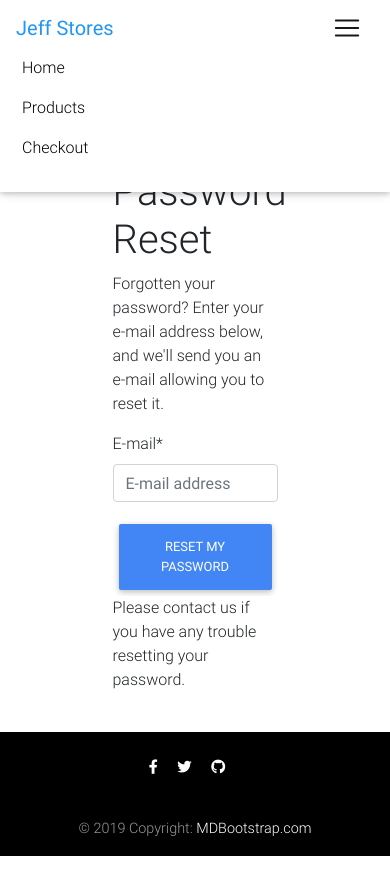
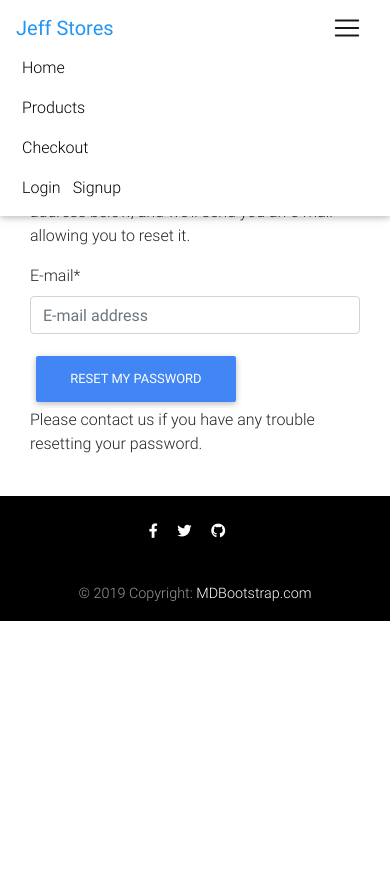
Before and after one commit to fosajeff/django-ecommerce, a Django app: page /accounts/password/reset/ in a window 390 px wide, after a click that opens the changed part. Run offline with Django 3.2, Linux system fonts and the light colour scheme; some libraries are stand-ins or nearby versions.

Commit message:
refactor

```diff
--- a/templates/account/login.html
+++ b/templates/account/login.html
@@ -6,8 +6,9 @@
 <main>
   <div class="container">
     <section class="mb-4">
-      <div class="row wow fadeIn">
-        <div class="col-6 offset-3 pt-5">
+      <div class="wow fadeIn">
+        <div class="d-flex justify-content-center align-items-center">
+          <div class="col-lg-6 col-md-8 pt-3">
             <h1>{% trans "Sign In" %}</h1>
 
             {% get_providers as socialaccount_providers %} {% if socialaccount_providers %}
@@ -46,6 +47,7 @@
             </form>
           </div>
         </div>
+      </div>
     </section>
   </div>
 </main>
--- a/templates/account/logout.html
+++ b/templates/account/logout.html
@@ -4,8 +4,9 @@
 <main>
   <div class="container">
     <section class="mb-4">
-      <div class="row wow fadeIn">
-        <div class="col-6 offset-3 pt-5">
+      <div class="wow fadeIn">
+        <div class="d-flex justify-content-center align-items-center">
+          <div class="col-lg-6 col-md-8 pt-3">
             <h1>{% trans "Sign Out" %}</h1>
 
             <p>{% trans 'Are you sure you want to sign out?' %}</p>
@@ -20,6 +21,7 @@
 
           </div>
         </div>
+      </div>
     </section>
   </div>
 </main>
--- a/templates/account/password_reset.html
+++ b/templates/account/password_reset.html
@@ -5,9 +5,10 @@
 
 <main>
     <div class="container">
-        <section class="mb-4 pt-5">
-            <div class="row wow fadeIn">
-                <div class="col-6 offset-3 pt-5">
+        <section class="mb-4">
+            <div class="wow fadeIn">
+                <div class="d-flex justify-content-center align-items-center">
+                    <div class="col-lg-6 col-md-8 pt-5">
                         <h1>{% trans "Password Reset" %}</h1>
                         {% if user.is_authenticated %}
                         {% include "account/snippets/already_logged_in.html" %}
@@ -27,6 +28,7 @@
 
                     </div>
                 </div>
+            </div>
         </section>
     </div>
 </main>
--- a/templates/account/signup.html
+++ b/templates/account/signup.html
@@ -7,8 +7,9 @@
 <main>
   <div class="container">
     <section class="mb-4">
-      <div class="row wow fadeIn">
-        <div class="col-6 offset-3 pt-5">
+      <div class="wow fadeIn">
+        <div class="d-flex justify-content-center align-items-center">
+          <div class="col-lg-6 col-md-8 pt-3">
             <h1>{% trans "Sign Up" %}</h1>
 
             <p>{% blocktrans %}Already have an account? Then please <a href="{{ login_url }}">sign
@@ -25,6 +26,7 @@
 
           </div>
         </div>
+      </div>
     </section>
   </div>
 </main>
--- a/templates/checkout-page.html
+++ b/templates/checkout-page.html
@@ -4,7 +4,7 @@
 
 <body class="grey lighten-3">
   <!--Main layout-->
-  <main class="mt-5">
+  <main class="mt-2">
     <div class="container wow fadeIn">
       <!-- Heading -->
       <h2 class="my-5 h2 text-center">Checkout form</h2>
--- a/templates/nav.html
+++ b/templates/nav.html
@@ -40,29 +40,29 @@
               {{ request.user | cart_item_count }}
             </span>
             <i class="fas fa-shopping-cart"></i>
-            <span class="clearfix d-none d-sm-inline-block"> Cart </span>
+            <span class="clearfix d-sm-inline-block"> Cart </span>
           </a>
         </li>
         <li class="nav-item">
           <a href="{% url 'core:profile' %}" class="nav-link waves-effect">
-            <span class="clearfix d-none d-sm-inline-block"> Profile </span>
+            <span class="clearfix d-sm-inline-block"> Profile </span>
           </a>
         </li>
         <li class="nav-item">
           <a href="{% url 'account_logout' %}" class="nav-link waves-effect">
-            <span class="clearfix d-none d-sm-inline-block"> Logout </span>
+            <span class="clearfix d-sm-inline-block"> Logout </span>
           </a>
         </li>
 
         {% else %}
         <li class="nav-item">
           <a href="{% url 'account_login' %}" class="nav-link waves-effect">
-            <span class="clearfix d-none d-sm-inline-block"> Login </span>
+            <span class="clearfix d-sm-inline-block"> Login </span>
           </a>
         </li>
         <li class="nav-item">
           <a href="{% url 'account_signup' %}" class="nav-link waves-effect">
-            <span class="clearfix d-none d-sm-inline-block"> Signup </span>
+            <span class="clearfix d-sm-inline-block"> Signup </span>
           </a>
         </li>
         {% endif %}
--- a/templates/order-summary.html
+++ b/templates/order-summary.html
@@ -11,7 +11,7 @@
 <!--Main layout-->
 <main>
   <div class="container">
-    <div class="mt-5">
+    <div class="mt-2">
       <h2 class="mb-3">Order Summary</h2>
       <div class="table-responsive">
         <table class="table" id="tab1">
--- a/templates/payment.html
+++ b/templates/payment.html
@@ -105,7 +105,7 @@
 
 <div class="grey lighten-3">
     <!--Main layout-->
-    <main class="mt-5">
+    <main class="mt-3">
         <div class="container wow fadeIn">
             <!-- Heading -->
             <h2 class="my-5 h2 text-center">Payment</h2>
--- a/templates/product-page.html
+++ b/templates/product-page.html
@@ -1,7 +1,7 @@
 {% extends "base.html" %} {% block content %}
 
 <!--Main layout-->
-<main class="mt-5">
+<main class="mt-2">
   <div class="container dark-grey-text mt-5">
     <!--Grid row-->
     <div class="row wow fadeIn">
--- a/templates/products.html
+++ b/templates/products.html
@@ -1,7 +1,7 @@
 {% extends "base.html" %} {% block content %}
 
 <!--Main layout-->
-<main class="mt-5">
+<main class="">
   <div class="container">
     <!--Navbar-->
     {% if categories %}
--- a/templates/profile.html
+++ b/templates/profile.html
@@ -80,6 +80,9 @@
                                     </button>
                                     <a id="cancel" class="btn btn-danger btn-md">
                                         Cancel
+                                    </a>
+                                    <a href="{% url 'account_change_password' %}" class="btn btn-mdb-color btn-md ml-3">
+                                        Change password
                                     </a>
                                 </div>
                             </form>
```
Also changed, not shown: core/management/commands/makesuper.py (deleted, +0 -13 lines), core/management/commands/rename.py (deleted, +0 -35 lines), ecommerce/azure.py (deleted, +0 -30 lines), templates/account/password_change.html (+5 -3 lines). Lines whose indentation alone changed are shown as unchanged.
